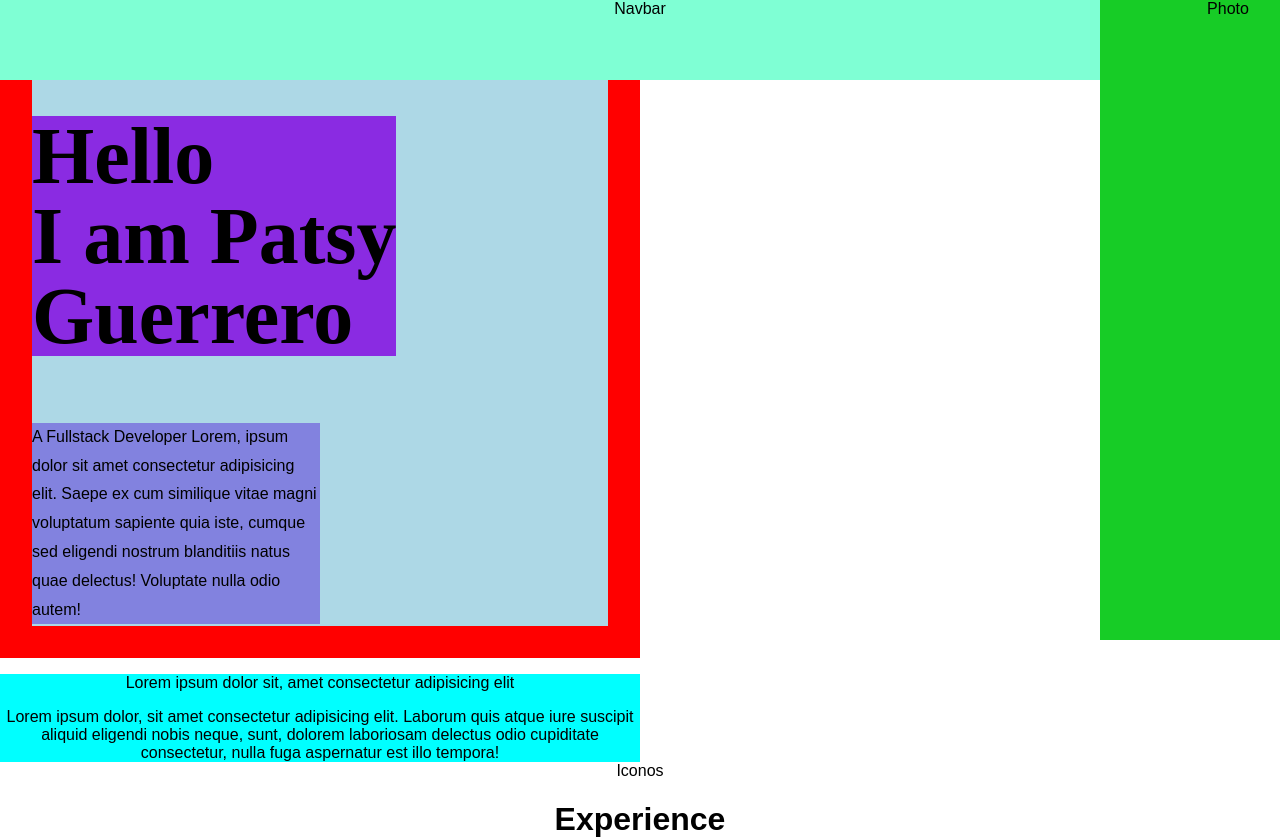
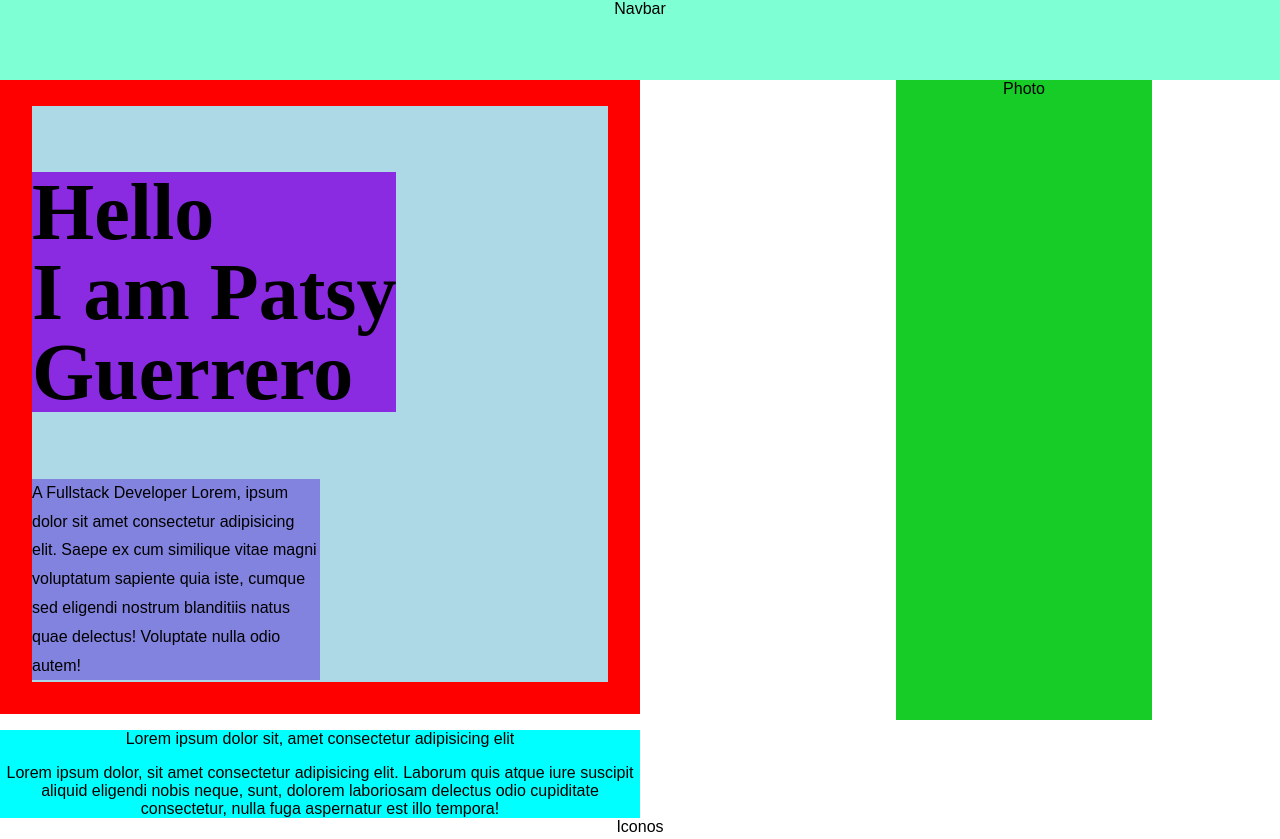
Before and after one commit to PatsyGuerrero/Portfolio, a React (Create React App) app in the folder portfolio/: page / in a window 1280 px wide. Shown: the top 839 px of the page. Built offline with nearby package versions, Linux system fonts and the light colour scheme.

Commit message:
medidas de margin

```diff
--- a/portfolio/src/App.css
+++ b/portfolio/src/App.css
@@ -1,5 +1,6 @@
 .App {
   text-align: center;
+
 }
 
 .App-logo {
--- a/portfolio/src/components/Home.module.scss
+++ b/portfolio/src/components/Home.module.scss
@@ -5,6 +5,8 @@
     display: flex;
     justify-content: center;
     align-items: center;
+    margin-top: 7vh;
+
     //margin-left: 12rem;
 
     h1{
--- a/portfolio/src/components/Navbar.module.scss
+++ b/portfolio/src/components/Navbar.module.scss
@@ -1,5 +1,5 @@
 .nav{
-    position: absolute;
+    position: fixed;
     width: 100%;
     height: 10%;
     background-color: aquamarine;
--- a/portfolio/src/components/Photo.module.scss
+++ b/portfolio/src/components/Photo.module.scss
@@ -2,8 +2,8 @@
     background-color: #17cc26;
     width: 20vw;
     height: 40rem;
-    margin-top: 0;
-    margin-left: 1100px;
+    margin-top: 10vh;
+    margin-left: 70vw;
     position: fixed;
 
 }
```
